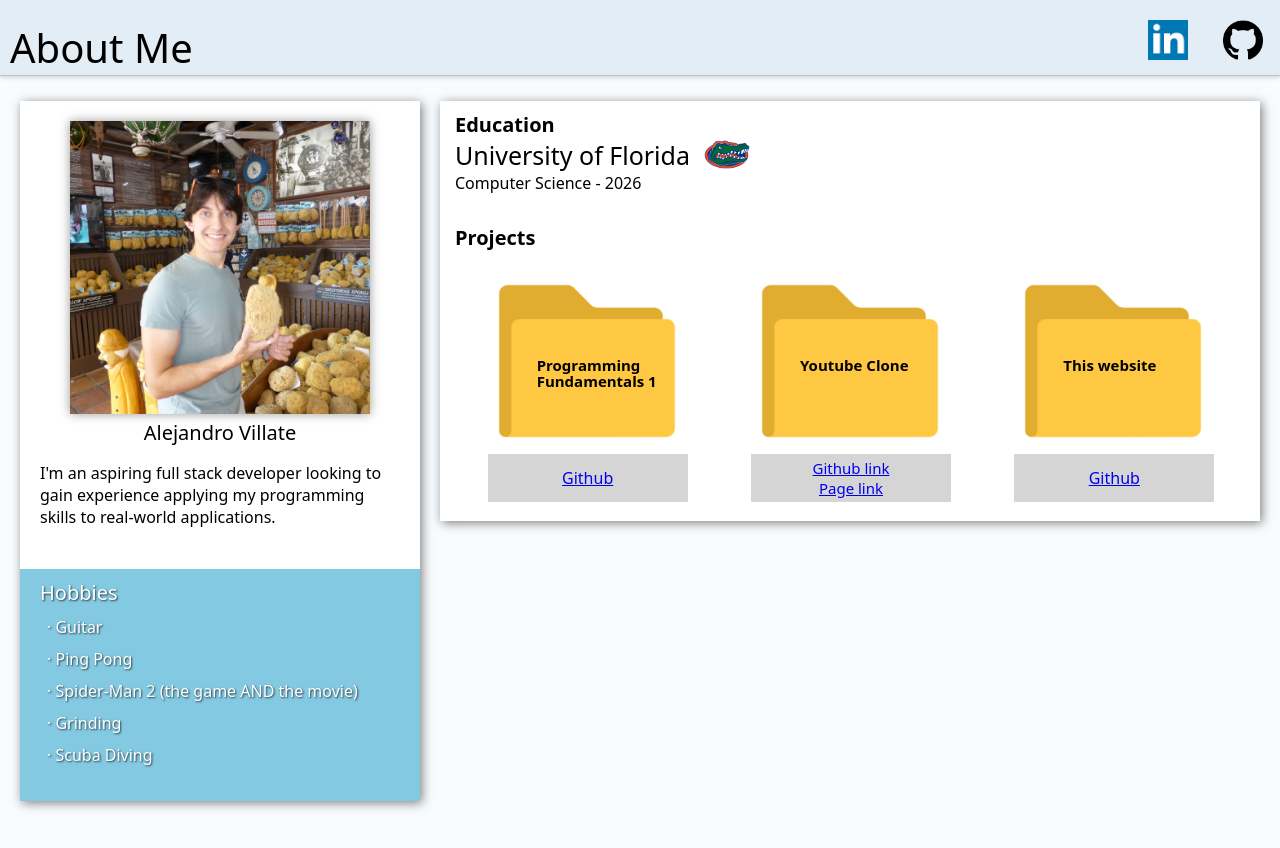
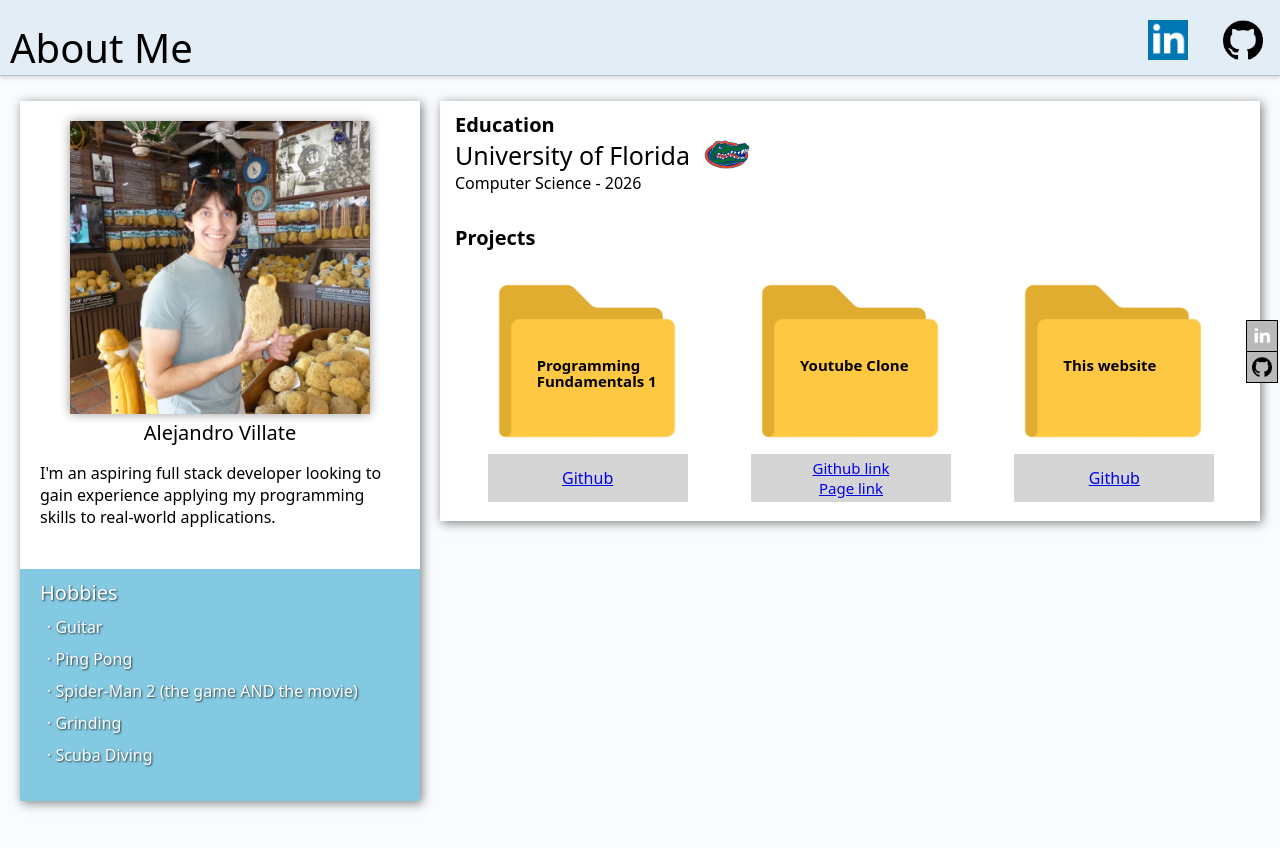
Before and after one commit to aleguy02/SEC-Week-2-Personal-Website, a plain HTML site: page index.html in a window 1280 px wide. Drawn offline with Linux system fonts and the light colour scheme.

Commit message:
Added fixed linkedin/github links

```diff
--- a/index.html
+++ b/index.html
@@ -19,6 +19,9 @@
       </div>
       <div class="header-middle-section"></div>
       <div class="header-right-section">
+
+
+
         <div class="right-section-icon-container">
           <a target="blank" href="https://www.linkedin.com/in/alejandrovillate1/">
             <img class="linkedin-icon right-section-icon" src="icons/linkedin-ico.png">
@@ -33,6 +36,16 @@
     </div>
 
     <div class="body">
+
+      <div class="sticky-icon-container">
+          <a class="sticky-icon-link" target="blank" href="https://www.linkedin.com/in/alejandrovillate1/">
+            <img class="linkedin-icon-small" src="icons/linkedin-ico.png">
+          </a>
+          <a class="sticky-icon-link" target="blank" href="https://github.com/aleguy02">
+            <img class="github-icon-small" src="icons/github-ico.png">
+          </a>
+      </div>
+
       <div class="left-section">
         <div class="portrait-container">
           <img src="pictures/portrait.jpg" class="portrait">
--- a/styles/general.css
+++ b/styles/general.css
@@ -1,6 +1,6 @@
 body {
   background-color: rgb(249, 252, 254);
-  padding-bottom: 200px;
+  padding-bottom: 100px;
   margin: 0;
   font-family: system-ui, -apple-system, BlinkMacSystemFont, 'Segoe UI', Roboto, Oxygen, Ubuntu, Cantarell, 'Open Sans', 'Helvetica Neue', sans-serif
 }
--- a/styles/header.css
+++ b/styles/header.css
@@ -8,6 +8,8 @@
   align-items: end;
   width: 100%;
   box-shadow: 0px 1px 5px rgba(0, 0, 0, 0.2);
+  z-index: 200;
+  position: relative;
 }
 
 .header-text {
@@ -24,6 +26,7 @@
   width: 150px;
   display: flex;
   justify-content: space-around;
+  background-color: rgb(227, 237, 245);
 }
 
 .right-section-icon-container {
@@ -51,3 +54,41 @@
 .github-icon:hover {
   opacity: 0.7;
 }
+
+.sticky-icon-container {
+  background-color: rgb(185, 185, 185);
+  height: 62px;
+  width: 31px;
+  display: flex;
+  flex-direction: column;
+  position: fixed;
+  right: 3px;
+  top: 40vh;
+  z-index: 50;
+}
+
+.sticky-icon-link {
+  height: 30px;
+  width: 30px;
+}
+
+.linkedin-icon-small {
+  border: 1px solid black;
+  height: 20px;
+  padding: 5px;
+  transition: 0.15s;
+}
+.linkedin-icon-small:hover {
+  background-color: blue;
+}
+
+.github-icon-small {
+  border: 1px solid black;
+  height: 20px;
+  padding: 5px;
+  transition: 0.15s;
+  margin-top: 1px;
+}
+.github-icon-small:hover {
+  background-color: blue;
+}
```
